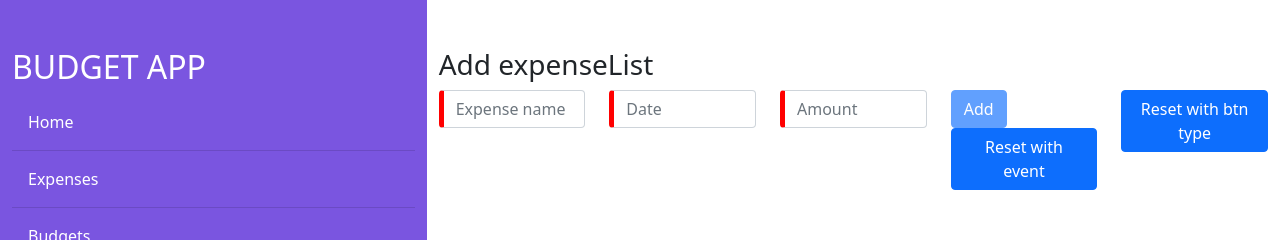
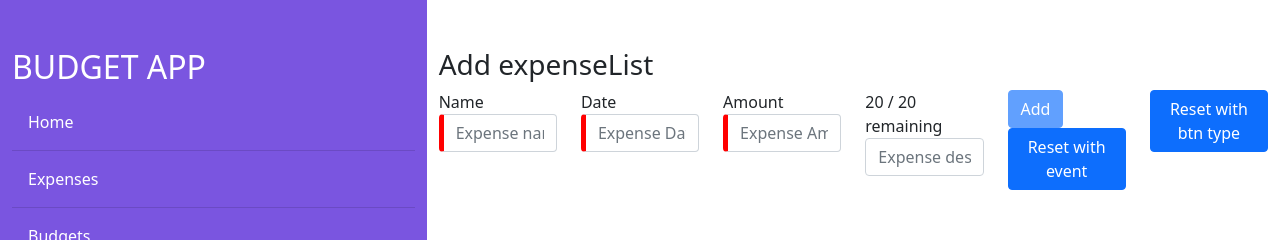
Before and after one commit to elki-hub/itAcademy, an Angular app: page /expenses in a window 1280 px wide. Shown: the top 240 px of the page. Built offline with nearby package versions, Linux system fonts and the light colour scheme; no server answers.

Commit message:
add input label

```diff
--- a/src/app/expenses/expense-form/expense-form.component.html
+++ b/src/app/expenses/expense-form/expense-form.component.html
@@ -1,7 +1,9 @@
 <form [formGroup]="expenseForm" (ngSubmit)="addExpense()">
   <div class="row">
     <div class="col">
+      <label for="expenseName">Name</label>
       <input
+        id="expenseName"
         type="text"
         class="form-control"
         placeholder="Expense name"
@@ -17,10 +19,12 @@
       </div>
     </div>
     <div class="col">
+      <label for="expenseDate">Date</label>
       <input
+        id="expenseDate"
         type="text"
         class="form-control"
-        placeholder="Date"
+        placeholder="Expense Date"
         bsDatepicker
         [bsConfig]="{ dateInputFormat: 'YYYY-MM-DD' }"
         formControlName="date"
@@ -32,10 +36,12 @@
       </div>
     </div>
     <div class="col">
+      <label for="expenseAmount">Amount</label>
       <input
+        id="expenseAmount"
         type="text"
         class="form-control"
-        placeholder="Amount"
+        placeholder="Expense Amount"
         formControlName="amount"
       />
       <div [hidden]="expenseAmount?.valid || expenseAmount?.pristine">
@@ -44,6 +50,26 @@
         </div>
         <div *ngIf="expenseAmount?.errors?.['maxlength']">
           Please enter no more than 5 numbers
+        </div>
+      </div>
+    </div>
+    <div class="col">
+      <label for="expenseDescription">
+        {{ remainingLength$ | async }} / {{ MaxDescriptionLength }} remaining
+      </label>
+      <input
+        id="expenseDescription"
+        type="text"
+        class="form-control"
+        placeholder="Expense description"
+        formControlName="description"
+      />
+      <div [hidden]="expenseDescription?.valid || expenseDescription?.pristine">
+        <div *ngIf="expenseDescription?.errors?.['required']">
+          Expense Description is required
+        </div>
+        <div *ngIf="expenseDescription?.errors?.['maxlength']">
+          Maximum of {{ MaxDescriptionLength }} characters
         </div>
       </div>
     </div>
--- a/src/app/expenses/expense-form/expense-form.component.ts
+++ b/src/app/expenses/expense-form/expense-form.component.ts
@@ -1,6 +1,7 @@
 import { Component, EventEmitter, OnInit, Output } from '@angular/core';
 import { ExpensesService } from '../../services/expenses.service';
 import { FormControl, FormGroup, Validators } from '@angular/forms';
+import { map, Observable, of, startWith } from 'rxjs';
 
 @Component({
   selector: 'app-expense-form',
@@ -10,6 +11,8 @@ import { FormControl, FormGroup, Validators } from '@angular/forms';
 export class ExpenseFormComponent implements OnInit {
   @Output() expenseUpdated: EventEmitter<void> = new EventEmitter();
   expenseForm: FormGroup;
+  MaxDescriptionLength: number = 20;
+  remainingLength$: Observable<number> = of(0);
 
   get expenseName() {
     return this.expenseForm.get('name'); //paima expense form is konstructoriaus
@@ -23,6 +26,10 @@ export class ExpenseFormComponent implements OnInit {
     return this.expenseForm.get('amount'); //paima expense form is konstructoriaus
   }
 
+  get expenseDescription() {
+    return this.expenseForm.get('description'); //paima expense form is konstructoriaus
+  }
+
   constructor(private expensesService: ExpensesService) {
     this.expenseForm = new FormGroup({
       name: new FormControl('', {
@@ -30,12 +37,23 @@ export class ExpenseFormComponent implements OnInit {
       }),
       date: new FormControl('', { validators: [Validators.required] }),
       amount: new FormControl('', {
-        validators: [Validators.required, Validators.maxLength(5)],
+        validators: [
+          Validators.required,
+          Validators.maxLength(this.MaxDescriptionLength),
+        ],
+      }),
+      description: new FormControl('', {
+        validators: [Validators.maxLength(20)],
       }),
     });
   }
 
-  ngOnInit(): void {}
+  ngOnInit(): void {
+    this.remainingLength$ = this.expenseDescription!.valueChanges.pipe(
+      startWith(''),
+      map((value: string) => this.MaxDescriptionLength - value.length)
+    );
+  }
 
   addExpense() {
     const expense = this.expenseForm.getRawValue();
@@ -47,5 +65,6 @@ export class ExpenseFormComponent implements OnInit {
 
   resetExpense() {
     this.expenseForm.reset();
+    this.remainingLength$ = of(0);
   }
 }
```
